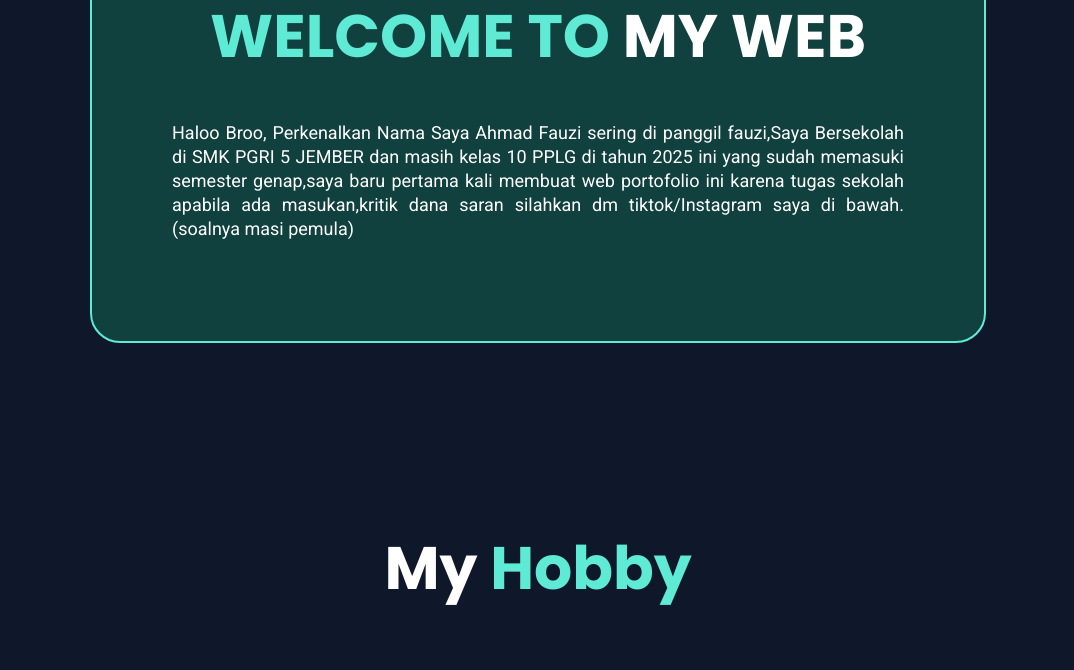
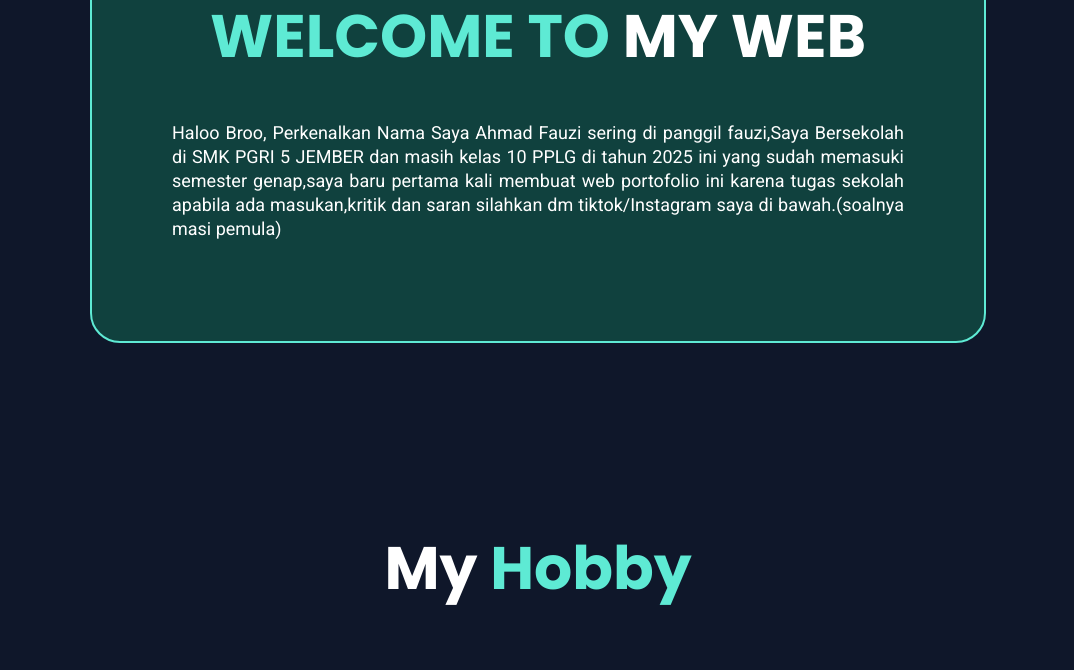
Before and after one commit to ZiiXrpL/zixx, a plain HTML site: page index.html in a window 1280 px wide. Shown: the part 931-1601 px from the top of the page, without its empty margins (102-1176 px from the left). Drawn offline with nearby package versions, Linux system fonts and the light colour scheme; some packages are replaced by stand-ins of ours; a script that the page names is missing.

Commit message:
Update index.html

```diff
--- a/index.html
+++ b/index.html
@@ -55,7 +55,7 @@
     <section class="about" id="about">
         <div class="container-about" data-aos="fade-up" data-aos-duration="1500">
             <h1>WELCOME TO<span> MY WEB</span></h1>
-            <p>Haloo Broo, Perkenalkan Nama Saya Ahmad Fauzi sering di panggil fauzi,Saya Bersekolah di SMK PGRI 5 JEMBER dan masih kelas 10 PPLG di tahun 2025 ini yang sudah memasuki semester genap,saya baru pertama kali membuat web portofolio ini karena tugas sekolah apabila ada masukan,kritik dana saran silahkan dm tiktok/Instagram saya di bawah.(soalnya masi pemula)</p>
+            <p>Haloo Broo, Perkenalkan Nama Saya Ahmad Fauzi sering di panggil fauzi,Saya Bersekolah di SMK PGRI 5 JEMBER dan masih kelas 10 PPLG di tahun 2025 ini yang sudah memasuki semester genap,saya baru pertama kali membuat web portofolio ini karena tugas sekolah apabila ada masukan,kritik dan saran silahkan dm tiktok/Instagram saya di bawah.(soalnya masi pemula)</p>
             <p>
 
 </p>
```
